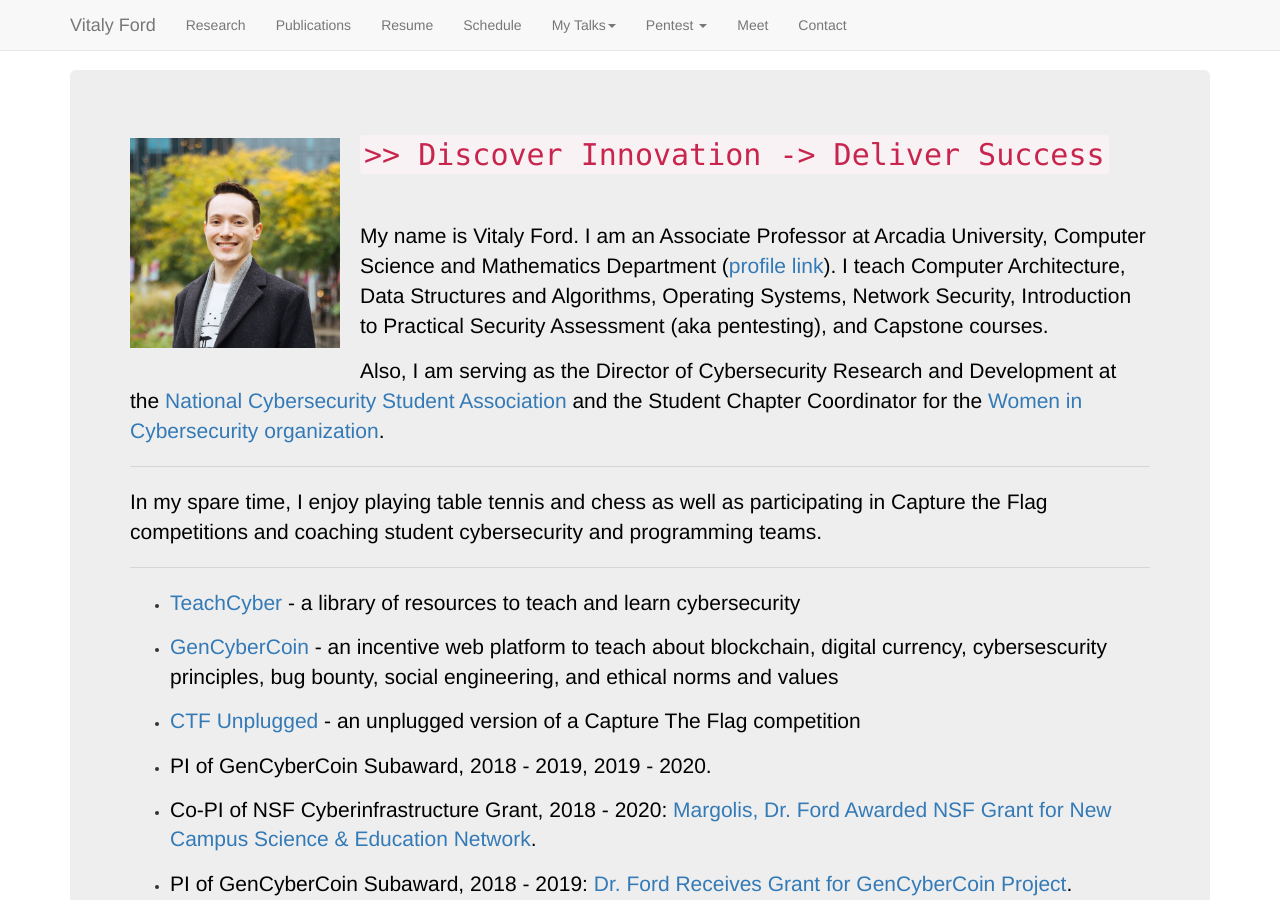
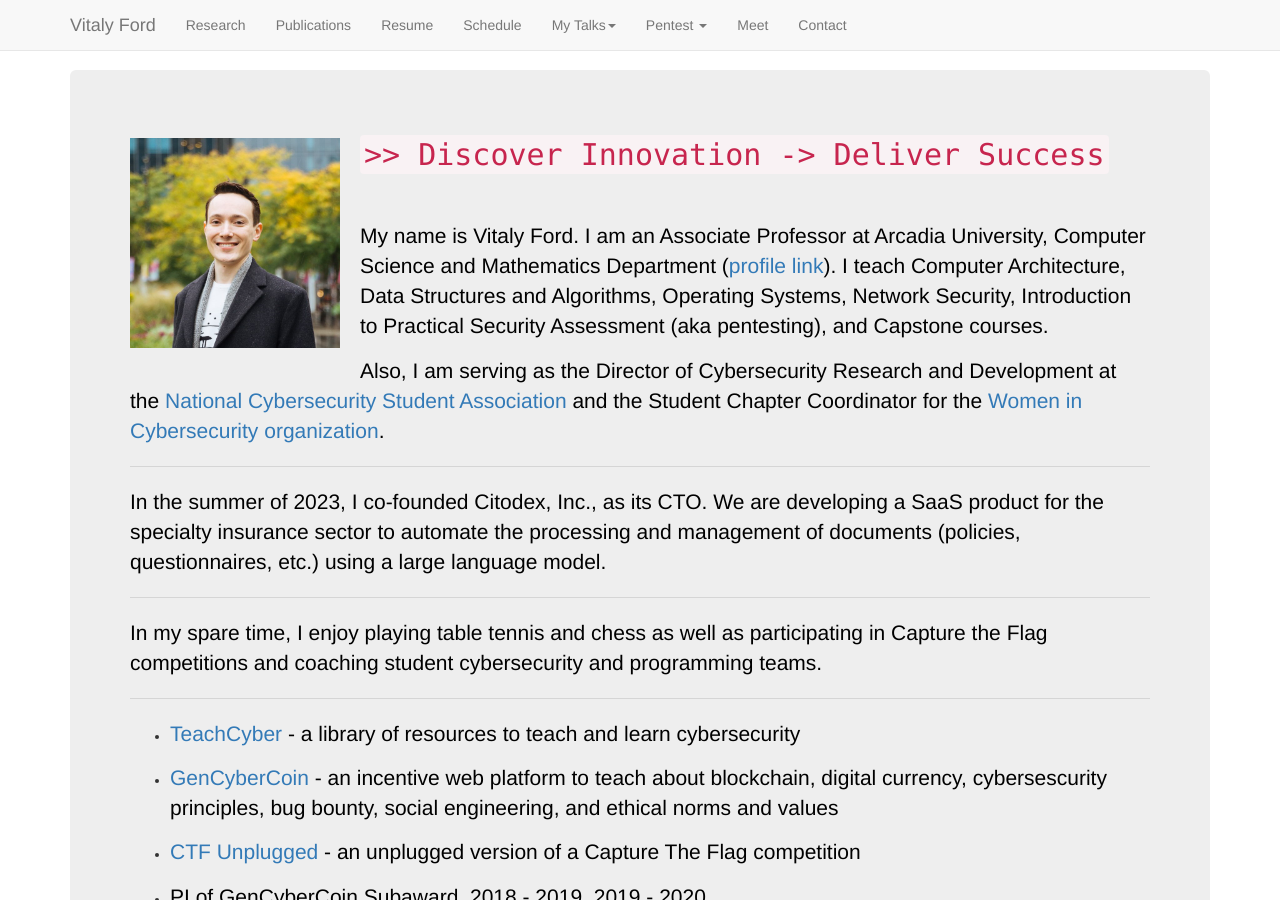
Before and after one commit to vitalyford/vitalyford.github.io, a Jekyll site: the page built from index.html, in a window 1280 px wide and 900 px high. Built offline with Jekyll 4.4.1, drawn with Linux system fonts in a browser that asks for light colours; nearby versions of some CDN libraries.

Commit message:
Update index with info on Citodex

```diff
--- a/index.html
+++ b/index.html
@@ -7,6 +7,8 @@ alt_text: "Profile picture"
 
 <p style="padding-top: 20px;">My name is Vitaly Ford. I am an Associate Professor at Arcadia University, Computer Science and Mathematics Department (<a href="https://www.arcadia.edu/profile/vitaly-ford" target="_blank" rel="noopener norefferer">profile link</a>). I teach Computer Architecture, Data Structures and Algorithms, Operating Systems, Network Security, Introduction to Practical Security Assessment (aka pentesting), and Capstone courses.</p>
 <p>Also, I am serving as the Director of Cybersecurity Research and Development at the <a href="https://cyberstudents.org/" target="_blank" rel="noopener norefferer">National Cybersecurity Student Association</a> and the Student Chapter Coordinator for the <a href="https://www.wicys.org/" target="_blank" rel="noopener norefferer">Women in Cybersecurity organization</a>.</p>
+<hr>
+<p>In the summer of 2023, I co-founded Citodex, Inc., as its CTO. We are developing a SaaS product for the specialty insurance sector to automate the processing and management of documents (policies, questionnaires, etc.) using a large language model.</p>
 <hr>
 <p>In my spare time, I enjoy playing table tennis and chess as well as participating in Capture the Flag competitions and coaching student cybersecurity and programming teams.</p>
 <hr>
```
